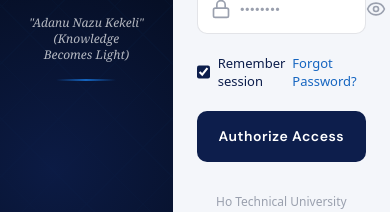
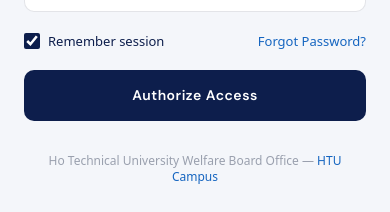
Before and after one commit to KlawZout2423/welfareapp, a Next.js app: page / in a window 390 px wide. Both pictures are taken after a click on the button "Access Portal". Shown: the part 556-768 px from the top of the page. Built offline with nearby package versions, Linux system fonts and the light colour scheme; no server answers; the database is empty.

Commit message:
fix: left panel hidden on mobile via CSS not just Tailwind

```diff
--- a/app/globals.css
+++ b/app/globals.css
@@ -59,12 +59,17 @@ body {
   width: 55%;
   background: var(--navy-deep);
   position: relative;
-  display: flex;
+  display: none; /* hidden on mobile — Tailwind lg:flex overrides this */
   flex-direction: column;
   justify-content: center;
   align-items: center;
   padding: 60px;
   overflow: hidden;
+}
+@media (min-width: 1024px) {
+  .left-panel {
+    display: flex;
+  }
 }
 .left-panel::before {
   content: '';
```
